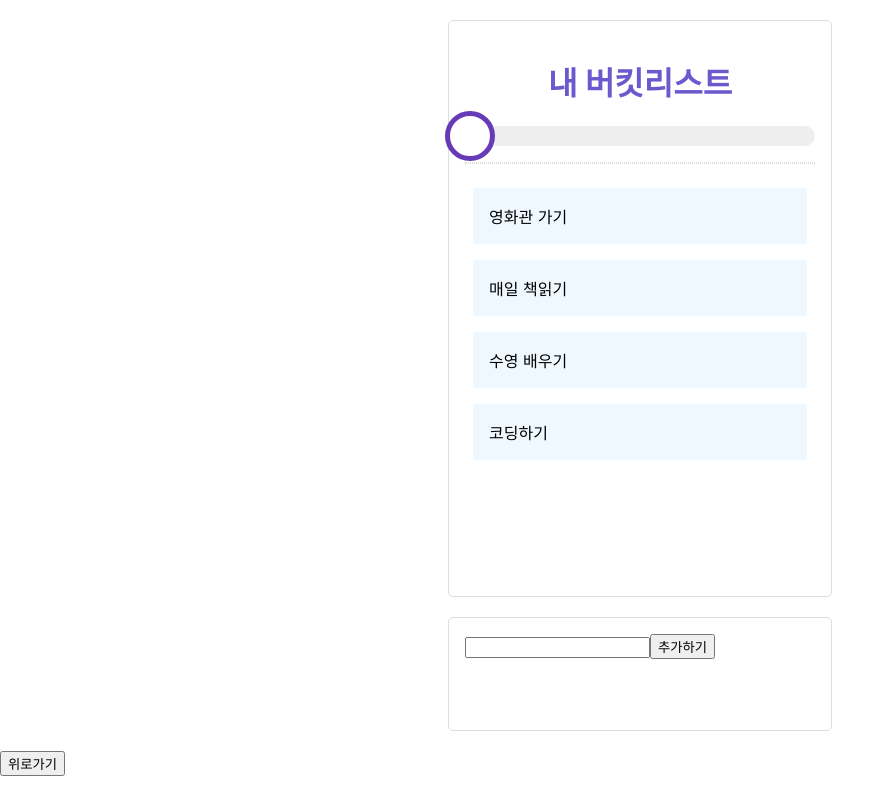
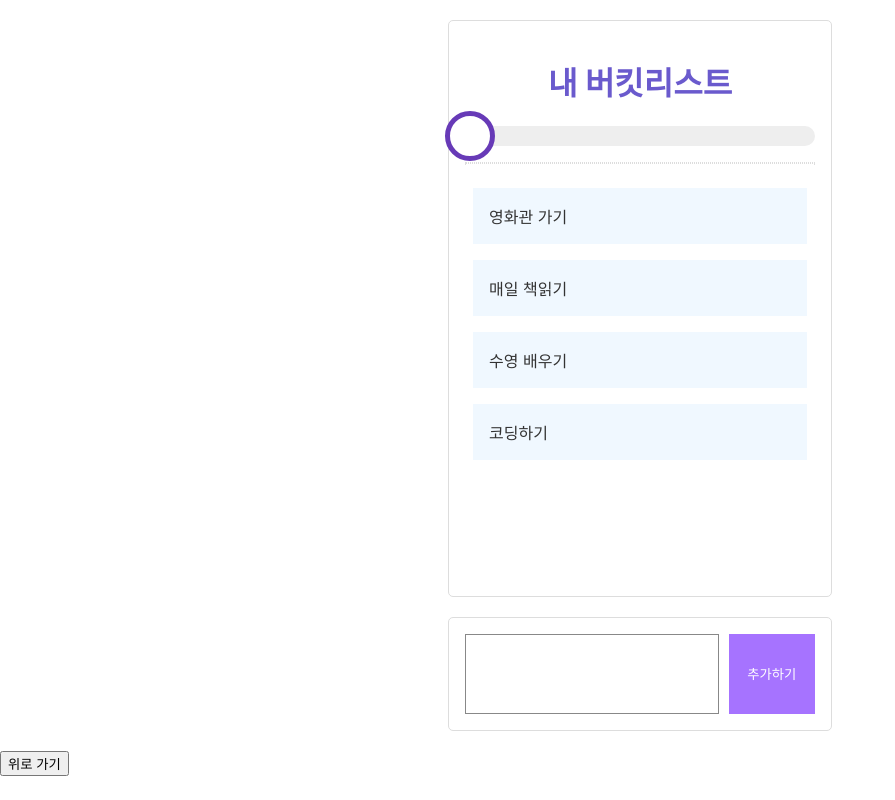
Before and after one commit to parkksss/react_basic, a React (Create React App) app: page / in a window 1280 px wide. Shown: the whole page, without its empty margins (0-895 px from the left). Built offline with nearby package versions, Linux system fonts and the light colour scheme.

Commit message:
add style input elements

```diff
--- a/src/App.js
+++ b/src/App.js
@@ -52,9 +52,9 @@
         <input type="text" ref={text} />
         <button onClick={addBucketList}>추가하기</button>
       </Input>
-      <button onClick={() => {
-        window.scrollTo({ top: 0, left: 0, behavior: "smooth" });
-      }}>위로가기</button>
+      <button onClick={() =>{
+        window.scrollTo({top:0, left:0, behavior:"smooth"});
+      }}>위로 가기</button>
     </div>
   );
 }
@@ -67,6 +67,27 @@
   margin: 20px auto;
   border-radius: 5px;
   border: 1px solid #ddd;
+  display: flex;
+  & > * {
+    padding: 5px;
+  }
+  & input{
+    border: 1px solid #888;
+    width: 70%;
+    margin-right: 10px;
+  }
+
+  & input:focus {
+    outline: none;
+    border: 1px solid #a673ff;
+  }
+
+  & button {
+    width: 25%;
+    color: #fff;
+    border: #a673ff;
+    background: #a673ff;
+  }
 `;
 
 const Container = styled.div`
@@ -81,7 +102,7 @@
 
 const Title = styled.h1`
   color: slateblue;
-  text-align: center; c
+  text-align: center;
 `;
 
 const Line = styled.hr`
--- a/src/BucketList.js
+++ b/src/BucketList.js
@@ -35,7 +35,8 @@
 const ItemStyle = styled.div`
   padding: 16px;
   margin: 8px;
-  background-color: ${(props) => (props.completed ? "orange" : "aliceblue")};
+  color: ${(props) => props.completed? "#fff": "#333"};
+  background-color: ${(props) => (props.completed ? "#673ab7" : "aliceblue")};
 `;
 
 export default BucketList;
```
